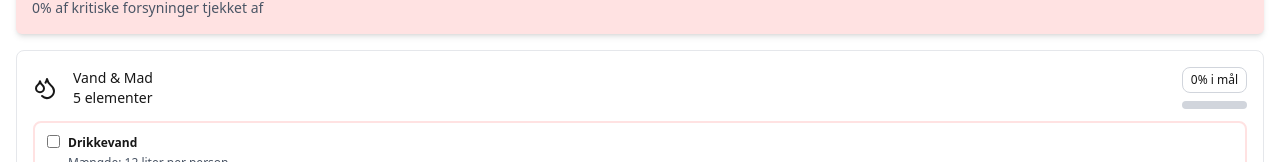
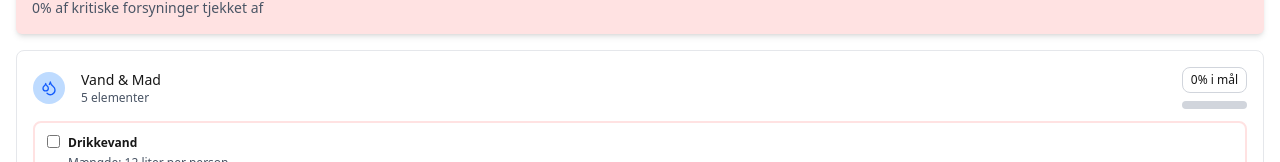
Before and after one commit to philipmunster/sikker-danmark, a Next.js app: page /supplies in a window 1280 px wide. Shown: the part 594-756 px from the top of the page. Built offline with nearby package versions, Linux system fonts and the light colour scheme.

Commit message:
add icons and css polish

```diff
--- a/src/app/supplies/ChecklistCard.tsx
+++ b/src/app/supplies/ChecklistCard.tsx
@@ -1,6 +1,6 @@
 "use client"
 
-import { Droplets } from 'lucide-react'
+import { Droplets, Bandage, Radio, Hammer, Bubbles, IdCard } from 'lucide-react'
 import ProgressBar from '@/app/components/ProgressBar'
 import { useState } from 'react'
 import clsx from 'clsx'
@@ -29,6 +29,27 @@ export default function ChecklistCard({ categoryObj, toggleTotalChecked }) {
         toggleTotalChecked(checked, label)
     }
 
+    const iconMapObj = {
+        'Vand & Mad': Droplets,
+        'Medicin': Bandage,
+        'Kommunikation': Radio,
+        'Værktøj': Hammer,
+        'Hygiejne': Bubbles,
+        'Dokumenter': IdCard
+    }
+    const Icon = iconMapObj[categoryObj.type]
+
+    const colorMapObj = {
+        'Vand & Mad': 'bg-blue-200 text-blue-600 rounded-full p-2',
+        'Medicin': 'bg-red-200 text-red-600 rounded-full p-2',
+        'Kommunikation': 'bg-purple-200 text-purple-600 rounded-full p-2',
+        'Værktøj': 'bg-orange-200 text-orange-600 rounded-full p-2',
+        'Hygiejne': 'bg-green-200 text-green-600 rounded-full p-2',
+        'Dokumenter': 'bg-gray-200 text-gray-600 rounded-full p-2'
+    }
+    const iconColorStyles = colorMapObj[categoryObj.type]
+
+
     const checklistItems = categoryObj.data.map(item => {
         const borderValue = item.label === 'KRITISK' ? 'border-red-100' : 'border-gray-100'
         return (
@@ -49,12 +70,12 @@ export default function ChecklistCard({ categoryObj, toggleTotalChecked }) {
         <div className="flex flex-col gap-3 border border-gray-200 p-4 rounded-lg text-sm">
             <div className='flex justify-between items-center'>
                 <div className='flex items-center gap-4'>
-                    <div>
-                        <Droplets />
+                    <div className={iconColorStyles}>
+                        <Icon className='h-4 w-4'/>
                     </div>
                     <div>
                         <h3>{categoryObj.type}</h3>
-                        <p>{elementCount} elementer</p>
+                        <p className='text-xs text-gray-600'>{elementCount} elementer</p>
                     </div>
                 </div>
                 <div className='flex flex-col gap-2'>
--- a/src/app/supplies/page.tsx
+++ b/src/app/supplies/page.tsx
@@ -3,7 +3,7 @@
 import Headline from '@/app/components/Headline'
 import ProgressBar from '@/app/components/ProgressBar'
 import ChecklistCard from '@/app/supplies/ChecklistCard'
-import { Package, Target, AlertOctagon, Bandage, Radio, Hammer, Bubbles, IdCard } from 'lucide-react'
+import { Package, Target, AlertOctagon } from 'lucide-react'
 import { suppliesData } from '@/app/data/supplies'
 import { useState } from 'react'
 import clsx from 'clsx'
@@ -43,14 +43,6 @@ export default function SuppliesPage() {
 
     const elementCountStyle = totalFractionDone === 1 ? 'bg-green-700 text-white' : 'border-gray-300'
 
-    const iconMapObj = {
-
-    }
-
-    const colorMapObj = {
-
-    }
-
     return (
         <section className='mx-4 mb-4 flex flex-col gap-4'>
             <Headline color='yellow' Icon={Package} title='Tjekliste med nødforsyninger'>Følg nedenstående tjekliste for at sikre dig at du har de nødvendige forsyninger hvis du skal klare dig i en krisesituation.</Headline>
```
